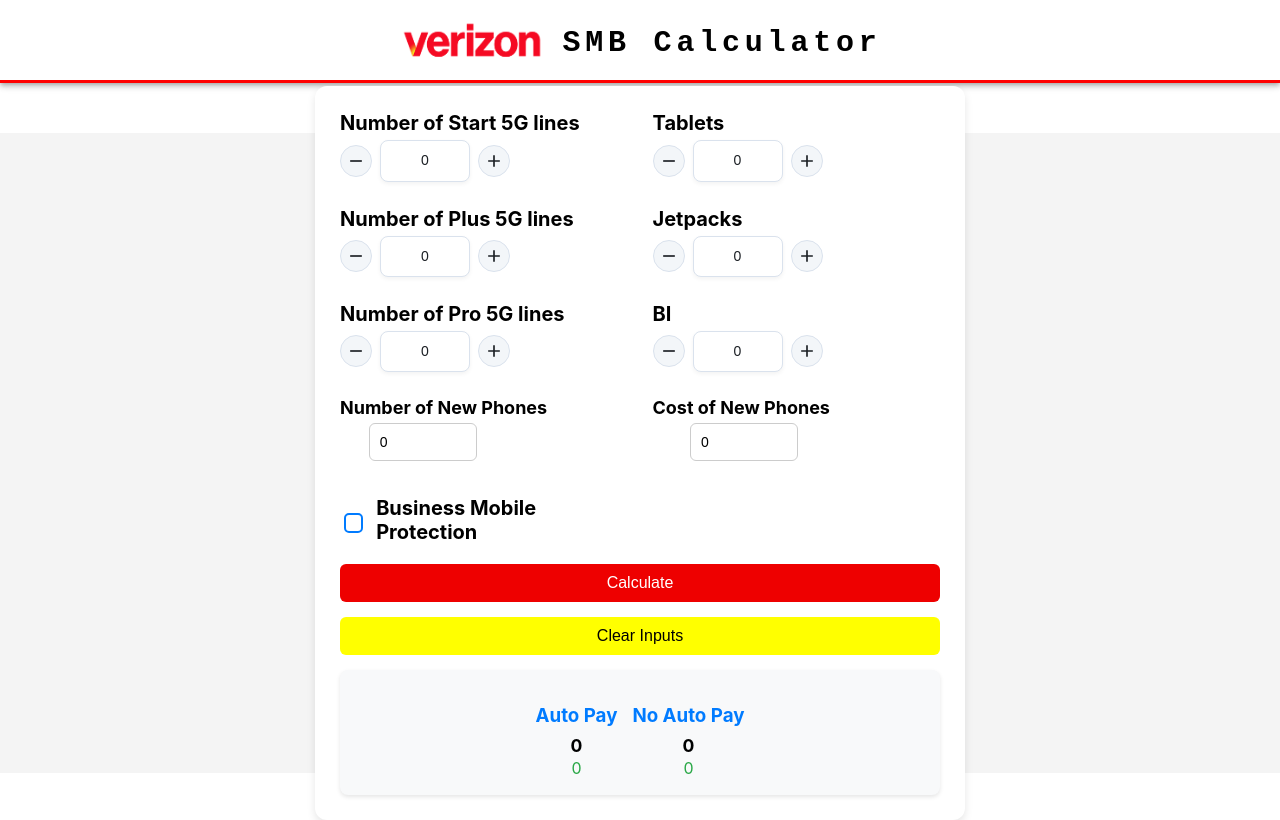
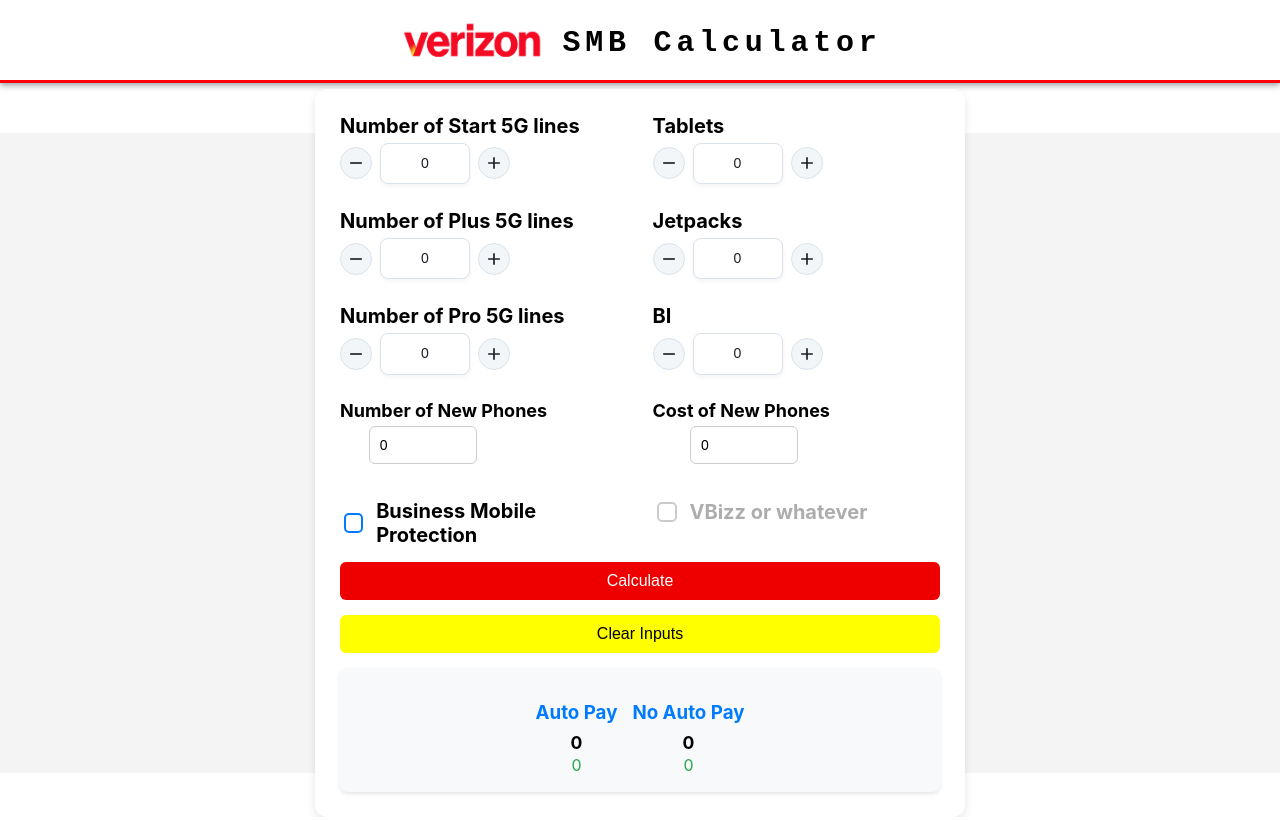
Before and after one commit to DomMclaren/SMB_Calculator, a React (Create React App) app: page / in a window 1280 px wide. Built offline with nearby package versions, Linux system fonts and the light colour scheme.

Commit message:
add BI checkbox

```diff
--- a/src/components/CheckBoxes.jsx
+++ b/src/components/CheckBoxes.jsx
@@ -1,8 +1,15 @@
 import React from "react";
 
-const CheckBoxes = ({ name, checked, setChecked }) => {
+const CheckBoxes = ({
+  name,
+  checked,
+  setChecked,
+  disabled,
+  biCheck,
+  setBIcheck,
+}) => {
   const handleChange = (event) => {
-    setChecked(event.target.checked); // Update parent state
+    setChecked(event.target.checked);
   };
 
   return (
@@ -11,27 +18,29 @@
         display: "flex",
         alignItems: "center",
         gap: "10px",
-        cursor: "pointer",
+        cursor: disabled ? "not-allowed" : "pointer",
         marginTop: "10px",
+        opacity: disabled ? 0.6 : 1,
       }}
     >
       <input
         type="checkbox"
         id={name}
-        checked={checked} // Controlled by parent
+        checked={checked}
         onChange={handleChange}
+        disabled={disabled}
         style={{
           appearance: "none",
           width: "20px",
           height: "20px",
-          border: "2px solid #007bff",
+          border: `2px solid ${disabled ? "#aaa" : "#007bff"}`,
           borderRadius: "5px",
           display: "grid",
           placeItems: "center",
-          cursor: "pointer",
+          cursor: disabled ? "not-allowed" : "pointer",
           transition: "all 0.2s ease-in-out",
           position: "relative",
-          backgroundColor: checked ? "#007bff" : "transparent", // Use parent state
+          backgroundColor: checked ? "#007bff" : "transparent",
         }}
       />
       <label
@@ -39,8 +48,8 @@
         style={{
           fontWeight: "bold",
           display: "block",
-          marginBottom: "5px",
           fontSize: "clamp(14px, 2vw, 20px)",
+          color: disabled ? "#777" : "black", // Dim label if disabled
         }}
       >
         {name}
@@ -60,11 +69,11 @@
           }
 
           input[type="checkbox"]:hover {
-            border-color: #0056b3;
+            border-color: ${disabled ? "#aaa" : "#0056b3"};
           }
 
           input[type="checkbox"]:focus {
-            outline: 3px solid rgba(0, 123, 255, 0.5);
+            outline: ${disabled ? "none" : "3px solid rgba(0, 123, 255, 0.5)"};
           }
         `}
       </style>
--- a/src/components/Dashboard/Dashboard.jsx
+++ b/src/components/Dashboard/Dashboard.jsx
@@ -18,6 +18,7 @@
   const [insurance, setInsurance] = useState(false);
   const [totalWithoutAutoPay, setTotalWithoutAutopay] = useState(0);
   const [totalWithoutAutoPayTax, setTotalWithoutAutopayTax] = useState(0);
+  const [biCheck, setBIcheck] = useState(false);
 
   const calculateTotal = () => {
     let total = 0;
@@ -52,13 +53,21 @@
     total += numberOfTablets * 20;
     total += jetPack * 45;
     total += numberOfNewPhones * costOfNewPhone;
-    total += numberOfBI * 40;
+
+    if (biCheck) {
+      total += numberOfBI * 50;
+    } else {
+      total += numberOfBI * 40;
+    }
+    console.log("---", biCheck);
 
     handleDateChecker();
     setOutput(total);
     setTotalWithoutAutopay(total + totalLines * 5);
     setOutputWithTax(total + total * 0.15);
-    setTotalWithoutAutopayTax((total + totalLines * 5) * 0.15);
+    let temp1 = totalLines * 5;
+    let temp2 = total + temp1 + total * 0.15;
+    setTotalWithoutAutopayTax(temp2);
   };
 
   const handleClearingofInputs = () => {
@@ -293,12 +302,20 @@
               }}
             />
           </div>
-
           <div>
             <CheckBoxes
               name="Business Mobile Protection"
               checked={insurance}
               setChecked={setInsurance}
+            />
+          </div>
+
+          <div>
+            <CheckBoxes
+              name="VBizz or whatever"
+              checked={biCheck}
+              setChecked={setBIcheck}
+              disabled={numberOfBI < 1 ? true : false}
             />
           </div>
         </div>
```
